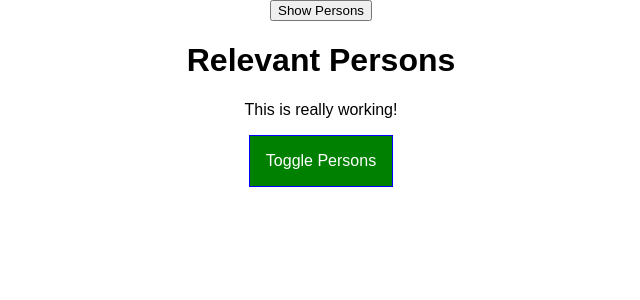
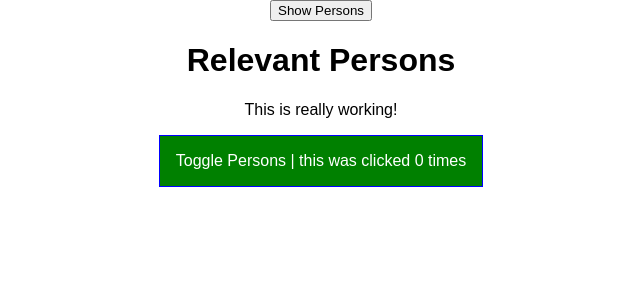
Before and after one commit to ural/udemy-test, a React app: page / in a window 1280 px wide. Shown: the top 300 px of the page, without its empty margins (319-959 px from the left). Built offline with nearby package versions, Linux system fonts and the light colour scheme.

Commit message:
playing with stuff

```diff
--- a/src/components/Cockpit/Cockpit.js
+++ b/src/components/Cockpit/Cockpit.js
@@ -23,7 +23,7 @@ const cockpit = ( props ) => {
             <p className={assignedClasses.join( ' ' )}>This is really working!</p>
             <button
                 className={btnClass}
-                onClick={props.clicked}>Toggle Persons</button>
+                onClick={props.clicked}>Toggle Persons | this was clicked {props.howManyTimes} times</button>
         </Aux>
     );
 };
--- a/src/containers/App.js
+++ b/src/containers/App.js
@@ -16,7 +16,8 @@ class App extends PureComponent {
         { id: 'asdf11', name: 'Stephanie', age: 26 }
       ],
       otherState: 'some other STATE value',
-      showPersons: false
+      showPersons: false,
+      toggleClicked: 0
     };
   }
 
@@ -80,7 +81,13 @@ class App extends PureComponent {
 
   togglePersonsHandler = () => {
     const doesShow = this.state.showPersons;
-    this.setState( { showPersons: !doesShow } );
+    this.setState((prevState, props) => {
+        return {
+          showPersons: !doesShow,
+          toggleClicked: prevState.toggleClicked +1
+        }
+      }
+    );
   }
 
   render () {
@@ -101,11 +108,12 @@ class App extends PureComponent {
           appTitle={this.props.title}
           showPersons={this.state.showPersons}
           persons={this.state.persons}
-          clicked={this.togglePersonsHandler} />
+          clicked={this.togglePersonsHandler}
+          howManyTimes={this.state.toggleClicked}
+        />
         {persons}
       </WithClass>
     );
-    // return React.createElement('div', {className: 'App'}, React.createElement('h1', null, 'Does this work now?'));
   }
 }
 
```
